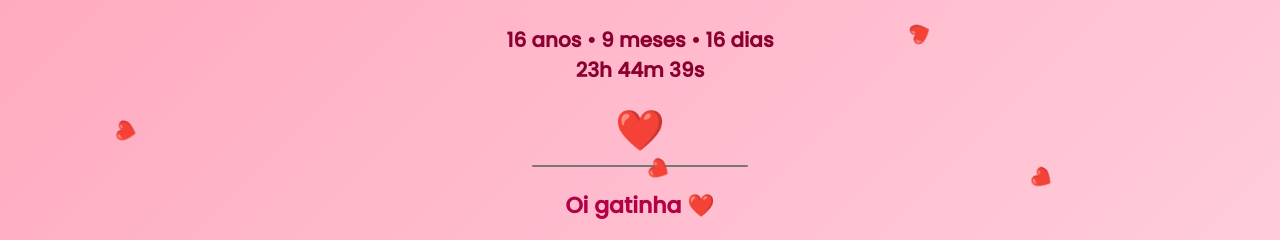
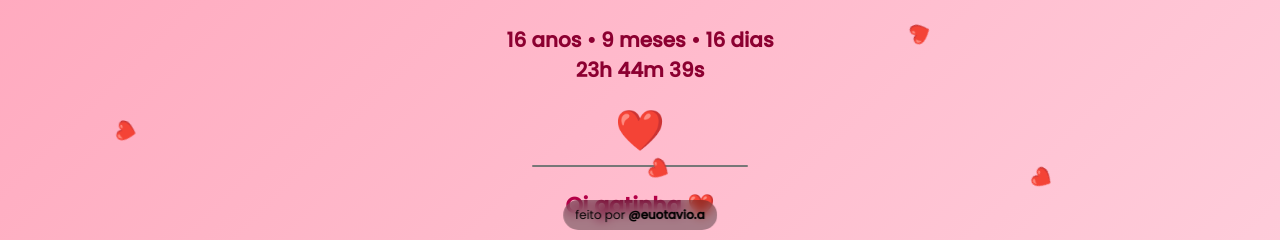
Before and after one commit to tavinzss/contandoasuavida, a plain HTML site: page index.html in a window 1280 px wide. Shown: the part 560-800 px from the top of the page. Drawn offline with nearby package versions, Linux system fonts and the light colour scheme.

Commit message:
atualização

```diff
--- a/index.html
+++ b/index.html
@@ -10,7 +10,6 @@
     <link href="https://fonts.googleapis.com/css2?family=Playfair+Display:wght@400;600;700&family=Poppins:wght@300;400;500&display=swap" rel="stylesheet">
 </head>
 <body>
-
     <!-- Player invisível -->
     <audio id="musica" loop>
         <source src="msc/sonosdois.mp3" type="audio/mp3">
@@ -63,8 +62,14 @@
             Te amo muito! ❤️
         </p>
 
+         <footer class="footer">
+    <span>feito por <strong>@euotavio.a</strong></span>
+  </footer>
+
+
     </div>
 
     <script src="script.js"></script>
+
 </body>
 </html>
--- a/style.css
+++ b/style.css
@@ -118,6 +118,17 @@ body {
     pointer-events: none;
 }
 
+/* Footer autor */
+.footer{
+  position: fixed; bottom: 10px; left: 50%; transform: translateX(-50%);
+  background: rgba(0,0,0,.35);
+  border: 1px solid var(--card-border);
+  padding: 6px 12px;
+  border-radius: 999px;
+  font-size: 12px; color: var(--muted);
+  backdrop-filter: blur(6px);
+}
+
 .heart-fall {
     position: absolute;
     color: #ff3366;
```
